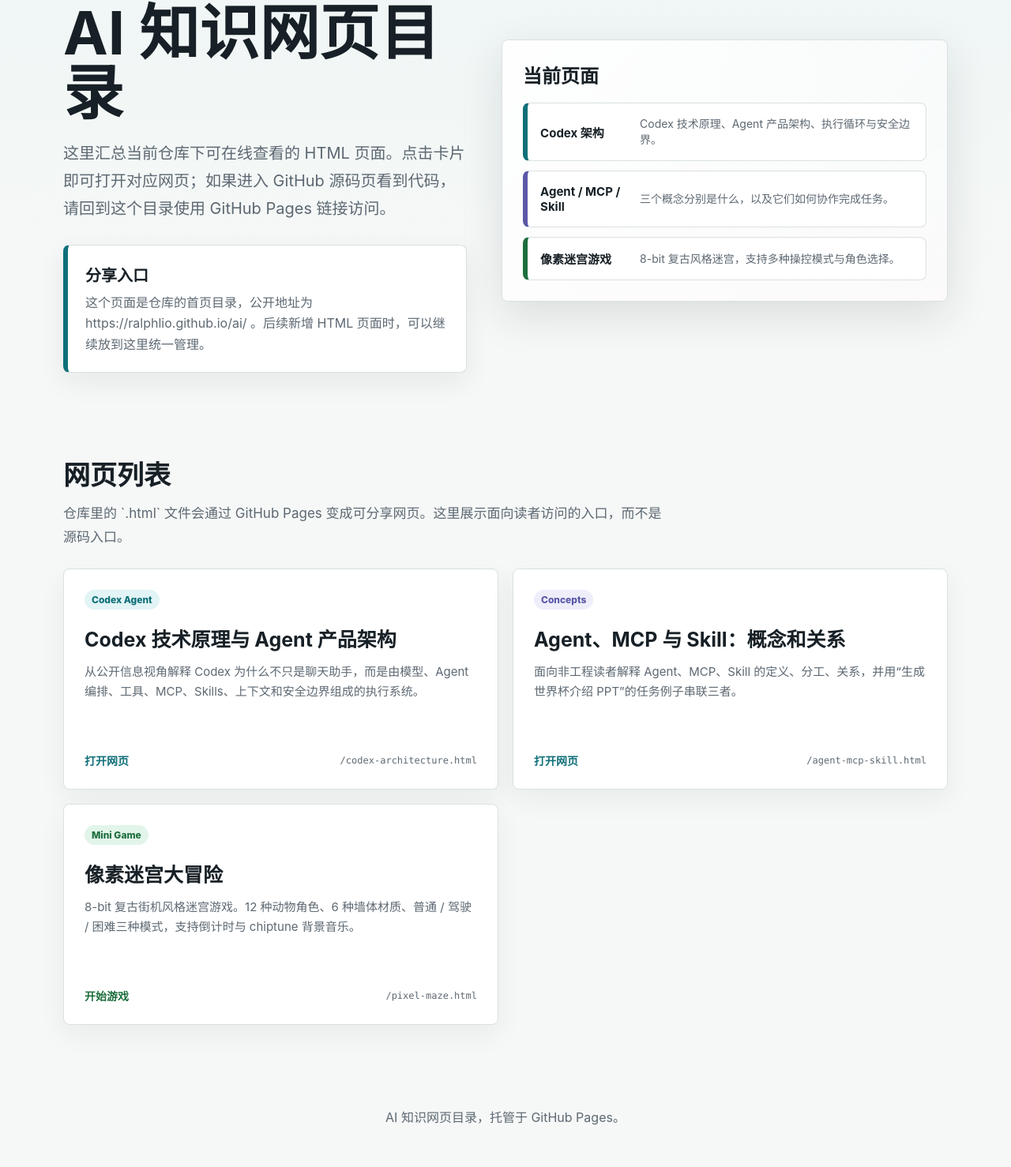
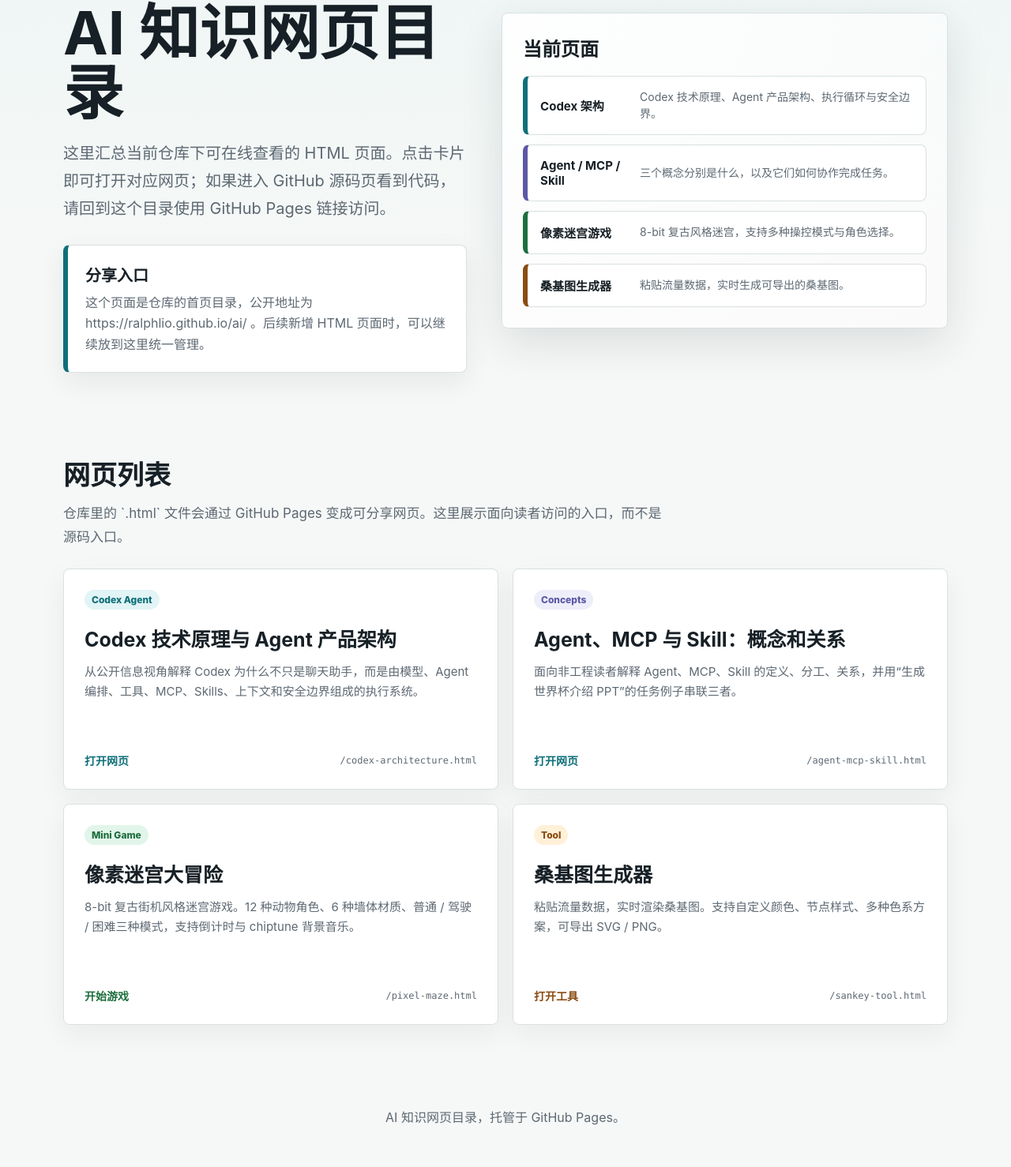
Before and after one commit to ralphlio/ai, a plain HTML site: page index.html in a window 1280 px wide. Shown: the part 123-1601 px from the top of the page at 79% size. Drawn offline with Linux system fonts and the light colour scheme.

Commit message:
Update index: add sankey tool link

```diff
--- a/index.html
+++ b/index.html
@@ -157,6 +157,10 @@
 
       .mini-item:nth-child(3) {
         border-left-color: var(--game);
+      }
+
+      .mini-item:nth-child(4) {
+        border-left-color: var(--tool);
       }
 
       .mini-item b {
@@ -331,6 +335,10 @@
               <b>像素迷宫游戏</b>
               <span>8-bit 复古风格迷宫，支持多种操控模式与角色选择。</span>
             </a>
+            <a class="mini-item" href="sankey-tool.html">
+              <b>桑基图生成器</b>
+              <span>粘贴流量数据，实时生成可导出的桑基图。</span>
+            </a>
           </div>
         </div>
       </section>
@@ -379,6 +387,18 @@
               <span class="path">/pixel-maze.html</span>
             </div>
           </a>
+
+          <a class="card" href="sankey-tool.html">
+            <span class="tag" style="background:var(--soft-tool);color:var(--tool)">Tool</span>
+            <h3>桑基图生成器</h3>
+            <p>
+              粘贴流量数据，实时渲染桑基图。支持自定义颜色、节点样式、多种色系方案，可导出 SVG / PNG。
+            </p>
+            <div class="card-footer">
+              <span style="color: var(--tool)">打开工具</span>
+              <span class="path">/sankey-tool.html</span>
+            </div>
+          </a>
         </div>
       </section>
     </main>
```
